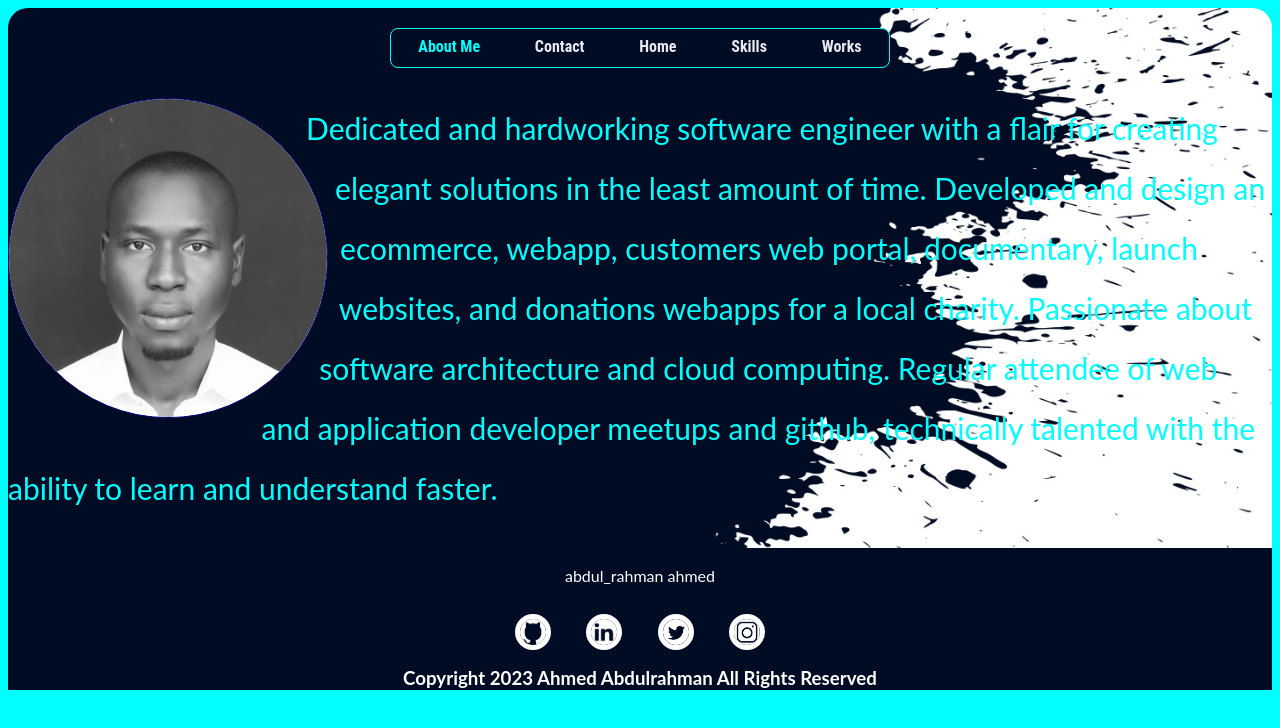
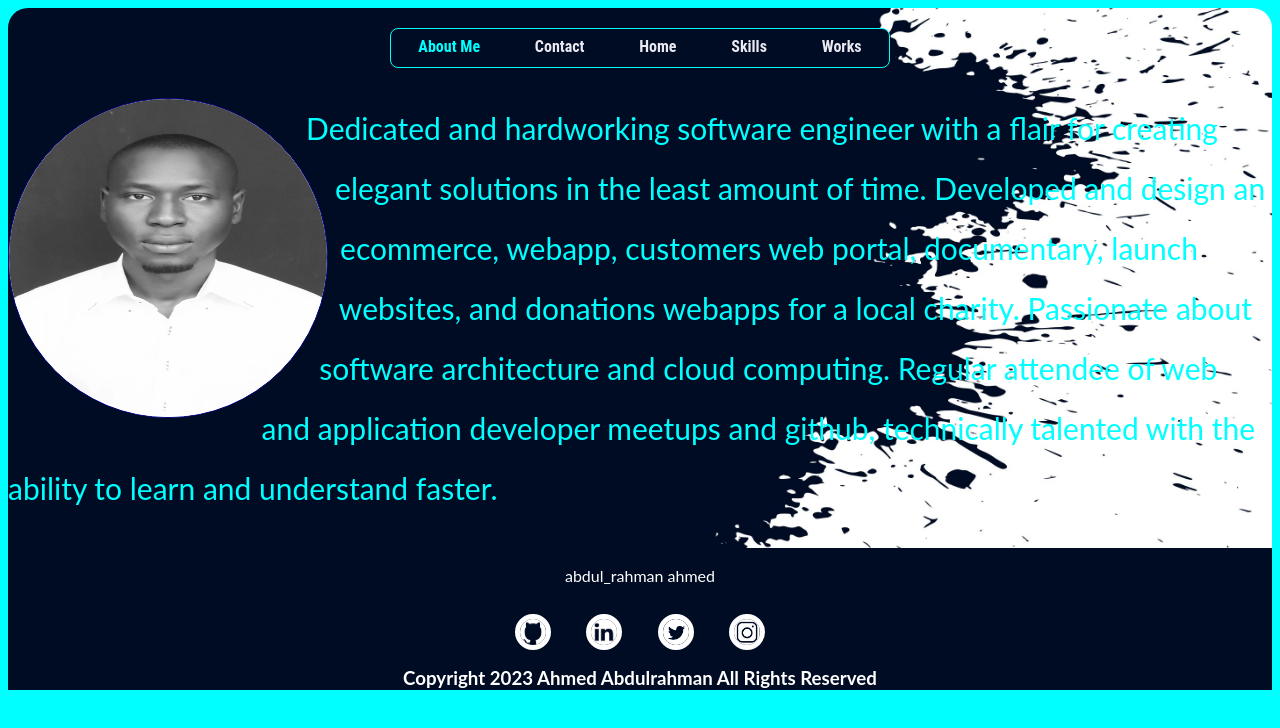
Before and after one commit to Rahman-Abdul/my-portfolio, a Next.js app: page /about in a window 1280 px wide. Shown: the top 728 px of the page. Built offline with nearby package versions, Linux system fonts and the light colour scheme.

Commit message:
new lock

```diff
--- a/pages/about.tsx
+++ b/pages/about.tsx
@@ -10,7 +10,7 @@ const About: any = () => {
 return(
 <main className=''>
 <div className='circle-parent circle'>
-  <Image className='about-image' src={mee} alt="Picture of the website"/>
+  <Image className='about-image' src={mee} width={400} height={400} alt="Picture of the website"/>
   </div>
 <p className='about-p'>Dedicated and hardworking software engineer with a flair for creating elegant solutions in the least amount of time. Developed and design an ecommerce, webapp, customers web portal, documentary, launch websites, and donations webapps for a local charity. Passionate about software architecture and cloud computing. Regular attendee of web and application developer meetups and github, technically talented with the ability to learn and understand faster.</p>
 
```
